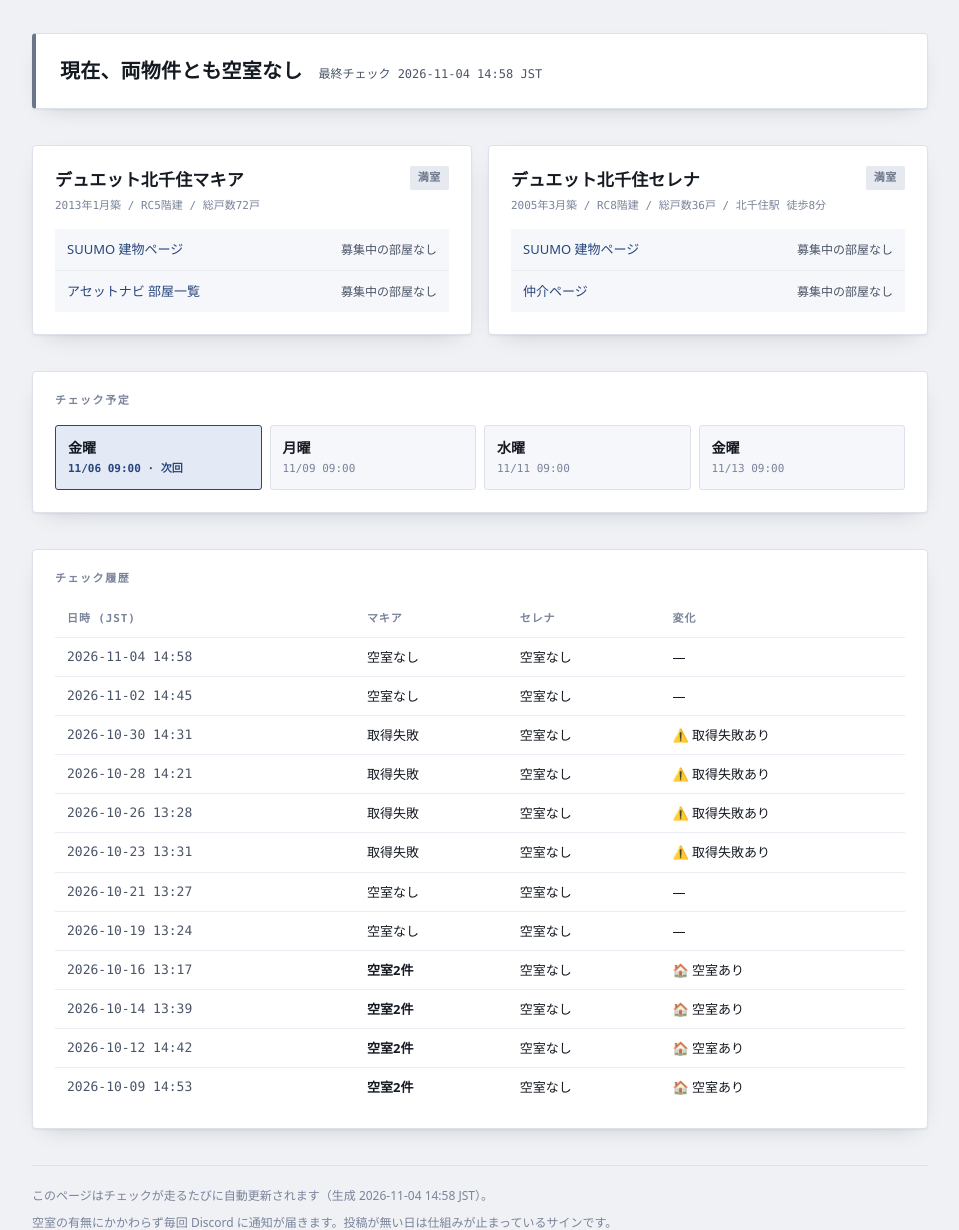
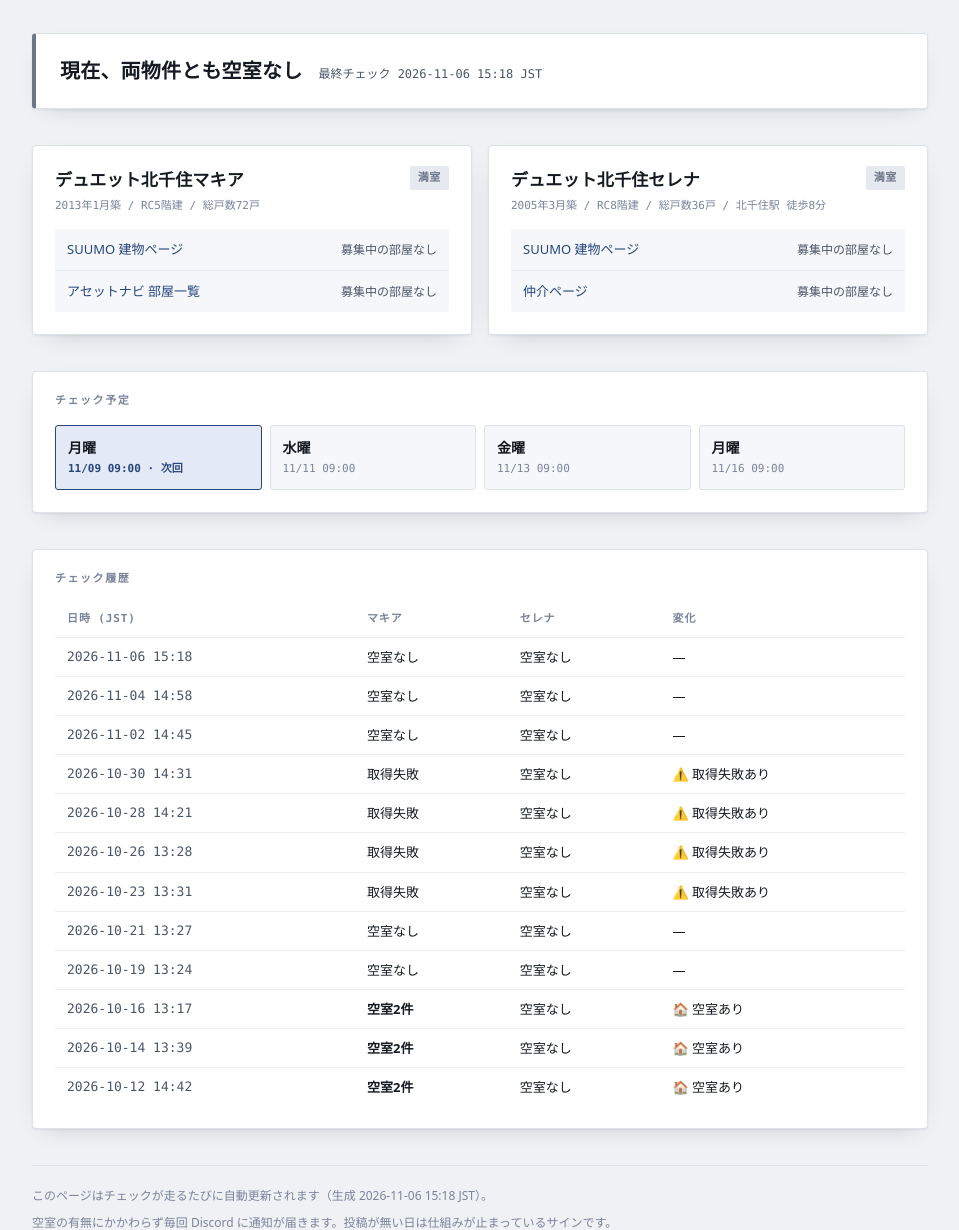
Before and after one commit to yasuuu-af/bukkenCheek, a plain HTML site: page docs/index.html in a window 1280 px wide. Shown: the part 153-1383 px from the top of the page, without its empty margins (160-1119 px from the left). Drawn offline with Linux system fonts and the light colour scheme.

Commit message:
chore: 空室チェック 2026-11-06

```diff
--- a/docs/index.html
+++ b/docs/index.html
@@ -90,7 +90,7 @@ footer p{margin:0 0 .375rem}
 
   <section class="verdict" data-state="full">
     <p class="verdict-line">現在、両物件とも空室なし</p>
-    <p class="verdict-meta">最終チェック 2026-11-04 14:58 JST</p>
+    <p class="verdict-meta">最終チェック 2026-11-06 15:18 JST</p>
   </section>
 
   <section class="grid">
@@ -122,7 +122,7 @@ footer p{margin:0 0 .375rem}
 
   <section class="panel">
     <h2>チェック予定</h2>
-    <div class="rail"><div class='slot' data-next='true'><div class='slot-day'>金曜</div><div class='slot-when'>11/06 09:00 · 次回</div></div><div class='slot' data-next='false'><div class='slot-day'>月曜</div><div class='slot-when'>11/09 09:00</div></div><div class='slot' data-next='false'><div class='slot-day'>水曜</div><div class='slot-when'>11/11 09:00</div></div><div class='slot' data-next='false'><div class='slot-day'>金曜</div><div class='slot-when'>11/13 09:00</div></div></div>
+    <div class="rail"><div class='slot' data-next='true'><div class='slot-day'>月曜</div><div class='slot-when'>11/09 09:00 · 次回</div></div><div class='slot' data-next='false'><div class='slot-day'>水曜</div><div class='slot-when'>11/11 09:00</div></div><div class='slot' data-next='false'><div class='slot-day'>金曜</div><div class='slot-when'>11/13 09:00</div></div><div class='slot' data-next='false'><div class='slot-day'>月曜</div><div class='slot-when'>11/16 09:00</div></div></div>
   </section>
 
   <section class="panel">
@@ -130,13 +130,13 @@ footer p{margin:0 0 .375rem}
     <div class="scroll">
       <table>
         <thead><tr><th>日時 (JST)</th><th>マキア</th><th>セレナ</th><th>変化</th></tr></thead>
-        <tbody><tr><td>2026-11-04 14:58</td><td>空室なし</td><td>空室なし</td><td>—</td></tr><tr><td>2026-11-02 14:45</td><td>空室なし</td><td>空室なし</td><td>—</td></tr><tr><td>2026-10-30 14:31</td><td>取得失敗</td><td>空室なし</td><td>⚠️ 取得失敗あり</td></tr><tr><td>2026-10-28 14:21</td><td>取得失敗</td><td>空室なし</td><td>⚠️ 取得失敗あり</td></tr><tr><td>2026-10-26 13:28</td><td>取得失敗</td><td>空室なし</td><td>⚠️ 取得失敗あり</td></tr><tr><td>2026-10-23 13:31</td><td>取得失敗</td><td>空室なし</td><td>⚠️ 取得失敗あり</td></tr><tr><td>2026-10-21 13:27</td><td>空室なし</td><td>空室なし</td><td>—</td></tr><tr><td>2026-10-19 13:24</td><td>空室なし</td><td>空室なし</td><td>—</td></tr><tr><td>2026-10-16 13:17</td><td><strong>空室2件</strong></td><td>空室なし</td><td>🏠 空室あり</td></tr><tr><td>2026-10-14 13:39</td><td><strong>空室2件</strong></td><td>空室なし</td><td>🏠 空室あり</td></tr><tr><td>2026-10-12 14:42</td><td><strong>空室2件</strong></td><td>空室なし</td><td>🏠 空室あり</td></tr><tr><td>2026-10-09 14:53</td><td><strong>空室2件</strong></td><td>空室なし</td><td>🏠 空室あり</td></tr></tbody>
+        <tbody><tr><td>2026-11-06 15:18</td><td>空室なし</td><td>空室なし</td><td>—</td></tr><tr><td>2026-11-04 14:58</td><td>空室なし</td><td>空室なし</td><td>—</td></tr><tr><td>2026-11-02 14:45</td><td>空室なし</td><td>空室なし</td><td>—</td></tr><tr><td>2026-10-30 14:31</td><td>取得失敗</td><td>空室なし</td><td>⚠️ 取得失敗あり</td></tr><tr><td>2026-10-28 14:21</td><td>取得失敗</td><td>空室なし</td><td>⚠️ 取得失敗あり</td></tr><tr><td>2026-10-26 13:28</td><td>取得失敗</td><td>空室なし</td><td>⚠️ 取得失敗あり</td></tr><tr><td>2026-10-23 13:31</td><td>取得失敗</td><td>空室なし</td><td>⚠️ 取得失敗あり</td></tr><tr><td>2026-10-21 13:27</td><td>空室なし</td><td>空室なし</td><td>—</td></tr><tr><td>2026-10-19 13:24</td><td>空室なし</td><td>空室なし</td><td>—</td></tr><tr><td>2026-10-16 13:17</td><td><strong>空室2件</strong></td><td>空室なし</td><td>🏠 空室あり</td></tr><tr><td>2026-10-14 13:39</td><td><strong>空室2件</strong></td><td>空室なし</td><td>🏠 空室あり</td></tr><tr><td>2026-10-12 14:42</td><td><strong>空室2件</strong></td><td>空室なし</td><td>🏠 空室あり</td></tr></tbody>
       </table>
     </div>
   </section>
 
   <footer>
-    <p>このページはチェックが走るたびに自動更新されます（生成 2026-11-04 14:58 JST）。</p>
+    <p>このページはチェックが走るたびに自動更新されます（生成 2026-11-06 15:18 JST）。</p>
     <p>空室の有無にかかわらず毎回 Discord に通知が届きます。投稿が無い日は仕組みが止まっているサインです。</p>
     <p><a href="https://github.com/yasuuu-af/bukkenCheek">ソースと履歴（GitHub）</a></p>
   </footer>
--- a/state.json
+++ b/state.json
@@ -1,5 +1,5 @@
 {
-  "last_checked": "2026-11-04T14:58:42.657265+09:00",
+  "last_checked": "2026-11-06T15:18:40.385077+09:00",
   "last_change_detected": "2026-10-16T13:17:16.518366+09:00",
   "buildings": {
     "makia": {
```
Also changed, not shown: 1 other file.
